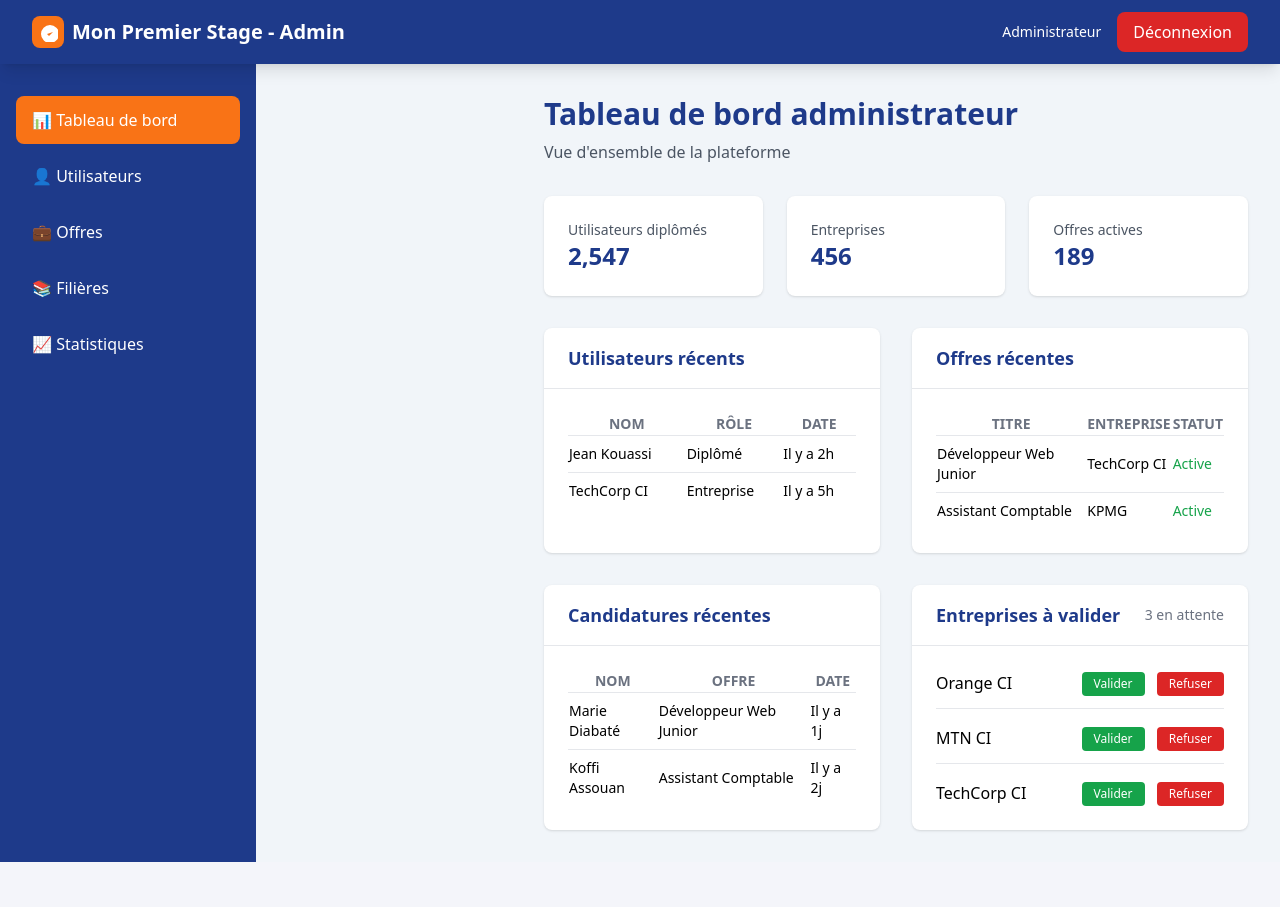
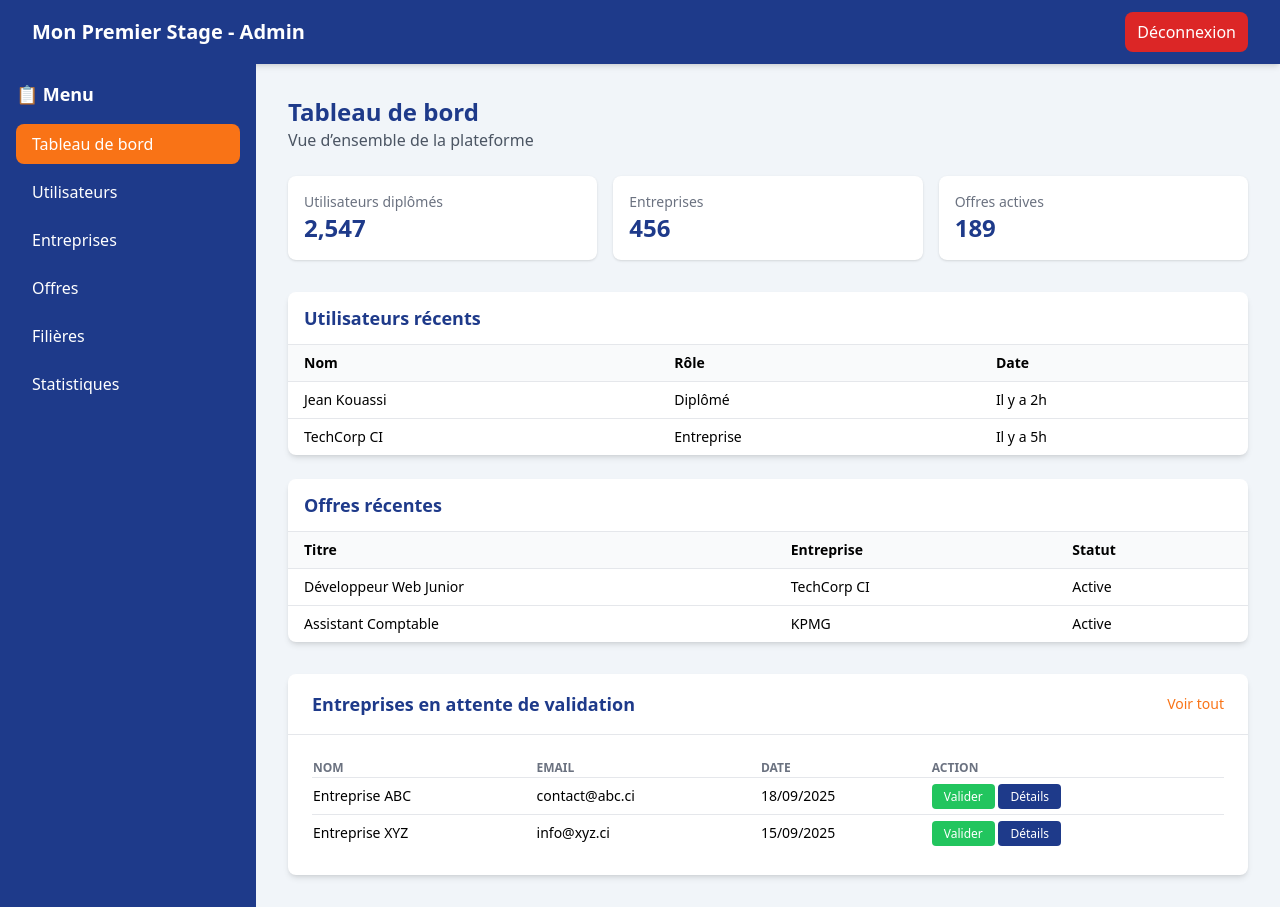
Before and after one commit to totoguie/mon_premier_stage, a Django app: template app_premier_stage/templates/admin/dashboard.html in a window 1280 px wide. Before the commit the page ends 862 px from the top, so only its background shows below. Run offline with Django 4.2, Linux system fonts and the light colour scheme; the template is opened without the code that fills it, so the values that code supplies are empty; some libraries are stand-ins or nearby versions.

Commit message:
suite gestion administration le 19/09/2025 à 16:59

```diff
--- a/app_premier_stage/templates/admin/dashboard.html
+++ b/app_premier_stage/templates/admin/dashboard.html
@@ -1,175 +1,184 @@
 <!DOCTYPE html>
 <html lang="fr">
 <head>
-  <meta charset="UTF-8" />
-  <meta name="viewport" content="width=device-width, initial-scale=1.0" />
-  <title>Administration - Mon Premier Stage</title>
+  <meta charset="UTF-8">
+  <meta name="viewport" content="width=device-width, initial-scale=1.0">
+  <title>Admin Dashboard - Mon Premier Stage</title>
   <script src="https://cdn.tailwindcss.com"></script>
   <script>
     tailwind.config = {
       theme: {
         extend: {
           colors: {
-            "primary-blue": "#1E3A8A",
-            "primary-orange": "#F97316",
-            "light-gray": "#F1F5F9",
-            "medium-gray": "#E5E7EB",
-          },
-        },
-      },
-    };
+            'primary-blue': '#1E3A8A',
+            'primary-orange': '#F97316',
+            'light-gray': '#F1F5F9',
+            'medium-gray': '#E5E7EB'
+          }
+        }
+      }
+    }
   </script>
 </head>
-<body class="bg-light-gray flex flex-col min-h-screen">
+<body class="bg-light-gray">
   <!-- Header -->
-  <header class="bg-primary-blue text-white shadow-lg sticky top-0 z-50">
-    <div class="max-w-7xl mx-auto px-4 sm:px-6 lg:px-8">
-      <div class="flex justify-between items-center h-16">
-        <div class="flex items-center space-x-2">
-          <div class="w-8 h-8 bg-primary-orange rounded-lg flex items-center justify-center">
-            <svg class="w-5 h-5 text-white" fill="currentColor" viewBox="0 0 20 20">
-              <path d="M9 12l2 2 4-4m6 2a9 9 0 11-18 0 9 9 0 0118 0z"/>
-            </svg>
-          </div>
-          <span class="text-xl font-bold">Mon Premier Stage - Admin</span>
-        </div>
-
-        <!-- Bouton mobile -->
-        <button id="menu-btn" class="md:hidden bg-primary-orange px-3 py-2 rounded focus:outline-none">
-          ☰
-        </button>
-
-        <div class="hidden md:flex items-center space-x-4">
-          <span class="text-sm">Administrateur</span>
-          <button class="bg-red-600 hover:bg-red-700 px-4 py-2 rounded-lg font-medium transition-colors">
+  <header class="bg-primary-blue text-white shadow-md">
+    <div class="max-w-7xl mx-auto px-4 sm:px-6 lg:px-8 flex justify-between items-center h-16">
+      <h1 class="font-bold text-lg sm:text-xl">Mon Premier Stage - Admin</h1>
+      <button class="bg-red-600 hover:bg-red-700 px-3 py-2 rounded-lg text-sm sm:text-base">
         Déconnexion
       </button>
     </div>
-      </div>
-    </div>
   </header>
 
-  <div class="flex flex-1">
+  <div class="flex flex-col md:flex-row min-h-screen">
     <!-- Sidebar -->
-    <aside id="sidebar" class="w-64 bg-primary-blue text-white fixed md:relative inset-y-0 left-0 transform -translate-x-full md:translate-x-0 transition-transform duration-200 ease-in-out z-40">
-      <nav class="mt-8">
-        <div class="px-4 space-y-2">
-          <a href="#" class="flex items-center px-4 py-3 bg-primary-orange rounded-lg font-medium">📊 Tableau de bord</a>
-          <a href="#" class="flex items-center px-4 py-3 hover:bg-blue-800 rounded-lg">👤 Utilisateurs</a>
-          <a href="#" class="flex items-center px-4 py-3 hover:bg-blue-800 rounded-lg">💼 Offres</a>
-          <a href="#" class="flex items-center px-4 py-3 hover:bg-blue-800 rounded-lg">📚 Filières</a>
-          <a href="#" class="flex items-center px-4 py-3 hover:bg-blue-800 rounded-lg">📈 Statistiques</a>
+    <aside class="bg-primary-blue text-white w-full md:w-64 md:min-h-screen">
+      <div class="px-4 py-4 flex md:block justify-between items-center">
+        <span class="text-lg font-semibold">📋 Menu</span>
+        <!-- Burger mobile -->
+        <button id="menuToggle" class="md:hidden text-white">☰</button>
       </div>
+      <nav id="menuItems" class="hidden md:block px-4 space-y-2">
+        <a href="#" class="block px-4 py-2 bg-primary-orange rounded-lg">Tableau de bord</a>
+        <a href="#" class="block px-4 py-2 hover:bg-blue-800 rounded-lg">Utilisateurs</a>
+        <a href="#" class="block px-4 py-2 hover:bg-blue-800 rounded-lg">Entreprises</a>
+        <a href="#" class="block px-4 py-2 hover:bg-blue-800 rounded-lg">Offres</a>
+        <a href="#" class="block px-4 py-2 hover:bg-blue-800 rounded-lg">Filières</a>
+        <a href="{% url 'statistique' %}" class="block px-4 py-2 hover:bg-blue-800 rounded-lg">Statistiques</a>
       </nav>
     </aside>
 
-    <!-- Contenu principal -->
-    <main class="flex-1 p-6 md:p-8 ml-0 md:ml-64">
+    <!-- Contenu -->
+    <main class="flex-1 p-4 sm:p-8">
       <!-- En-tête -->
-      <div class="mb-8">
-        <h1 class="text-2xl md:text-3xl font-bold text-primary-blue">Tableau de bord administrateur</h1>
-        <p class="text-gray-600 mt-2">Vue d'ensemble de la plateforme</p>
+      <div class="mb-6">
+        <h2 class="text-2xl font-bold text-primary-blue">Tableau de bord</h2>
+        <p class="text-gray-600 text-sm sm:text-base">Vue d’ensemble de la plateforme</p>
       </div>
 
       <!-- Statistiques -->
-      <div class="grid grid-cols-1 sm:grid-cols-2 lg:grid-cols-3 gap-6 mb-8">
-        <div class="bg-white rounded-lg shadow p-6"><p class="text-sm text-gray-600">Utilisateurs diplômés</p><p class="text-2xl font-bold text-primary-blue">2,547</p></div>
-        <div class="bg-white rounded-lg shadow p-6"><p class="text-sm text-gray-600">Entreprises</p><p class="text-2xl font-bold text-primary-blue">456</p></div>
-        <div class="bg-white rounded-lg shadow p-6"><p class="text-sm text-gray-600">Offres actives</p><p class="text-2xl font-bold text-primary-blue">189</p></div>
+      <div class="grid grid-cols-1 sm:grid-cols-2 lg:grid-cols-3 gap-4 mb-8">
+        <div class="bg-white shadow rounded-lg p-4">
+          <p class="text-gray-500 text-sm">Utilisateurs diplômés</p>
+          <p class="text-2xl font-bold text-primary-blue">2,547</p>
+        </div>
+        <div class="bg-white shadow rounded-lg p-4">
+          <p class="text-gray-500 text-sm">Entreprises</p>
+          <p class="text-2xl font-bold text-primary-blue">456</p>
+        </div>
+        <div class="bg-white shadow rounded-lg p-4">
+          <p class="text-gray-500 text-sm">Offres actives</p>
+          <p class="text-2xl font-bold text-primary-blue">189</p>
+        </div>
       </div>
 
-      <!-- Grilles -->
-      <div class="grid grid-cols-1 lg:grid-cols-2 gap-8 mb-8">
       <!-- Utilisateurs récents -->
-        <div class="bg-white rounded-lg shadow">
-          <div class="px-6 py-4 border-b">
-            <h2 class="text-lg font-semibold text-primary-blue">Utilisateurs récents</h2>
+      <div class="bg-white rounded-lg shadow-md mb-6">
+        <div class="px-4 py-3 border-b border-gray-200">
+          <h3 class="text-lg font-semibold text-primary-blue">Utilisateurs récents</h3>
         </div>
-          <div class="p-6 overflow-x-auto">
+        <div class="overflow-x-auto">
           <table class="min-w-full text-sm">
-              <thead class="text-gray-500 uppercase"><tr><th>Nom</th><th>Rôle</th><th>Date</th></tr></thead>
+            <thead class="bg-gray-50">
+              <tr>
+                <th class="px-4 py-2 text-left">Nom</th>
+                <th class="px-4 py-2 text-left">Rôle</th>
+                <th class="px-4 py-2 text-left">Date</th>
+              </tr>
+            </thead>
             <tbody>
-                <tr class="border-t"><td class="py-2">Jean Kouassi</td><td>Diplômé</td><td>Il y a 2h</td></tr>
-                <tr class="border-t"><td class="py-2">TechCorp CI</td><td>Entreprise</td><td>Il y a 5h</td></tr>
+              <tr class="border-t">
+                <td class="px-4 py-2">Jean Kouassi</td>
+                <td class="px-4 py-2">Diplômé</td>
+                <td class="px-4 py-2">Il y a 2h</td>
+              </tr>
+              <tr class="border-t">
+                <td class="px-4 py-2">TechCorp CI</td>
+                <td class="px-4 py-2">Entreprise</td>
+                <td class="px-4 py-2">Il y a 5h</td>
+              </tr>
             </tbody>
           </table>
         </div>
       </div>
 
       <!-- Offres récentes -->
-        <div class="bg-white rounded-lg shadow">
-          <div class="px-6 py-4 border-b">
-            <h2 class="text-lg font-semibold text-primary-blue">Offres récentes</h2>
+      <div class="bg-white rounded-lg shadow-md">
+        <div class="px-4 py-3 border-b border-gray-200">
+          <h3 class="text-lg font-semibold text-primary-blue">Offres récentes</h3>
         </div>
-          <div class="p-6 overflow-x-auto">
+        <div class="overflow-x-auto">
           <table class="min-w-full text-sm">
-              <thead class="text-gray-500 uppercase"><tr><th>Titre</th><th>Entreprise</th><th>Statut</th></tr></thead>
+            <thead class="bg-gray-50">
+              <tr>
+                <th class="px-4 py-2 text-left">Titre</th>
+                <th class="px-4 py-2 text-left">Entreprise</th>
+                <th class="px-4 py-2 text-left">Statut</th>
+              </tr>
+            </thead>
             <tbody>
-                <tr class="border-t"><td class="py-2">Développeur Web Junior</td><td>TechCorp CI</td><td><span class="text-green-600">Active</span></td></tr>
-                <tr class="border-t"><td class="py-2">Assistant Comptable</td><td>KPMG</td><td><span class="text-green-600">Active</span></td></tr>
-              </tbody>
-            </table>
-          </div>
-        </div>
-      </div>
-
-      <!-- Nouvelles sections -->
-      <div class="grid grid-cols-1 lg:grid-cols-2 gap-8">
-        <!-- Candidatures récentes -->
-        <div class="bg-white rounded-lg shadow">
-          <div class="px-6 py-4 border-b">
-            <h2 class="text-lg font-semibold text-primary-blue">Candidatures récentes</h2>
-          </div>
-          <div class="p-6 overflow-x-auto">
-            <table class="min-w-full text-sm">
-              <thead class="text-gray-500 uppercase"><tr><th>Nom</th><th>Offre</th><th>Date</th></tr></thead>
-              <tbody>
-                <tr class="border-t"><td class="py-2">Marie Diabaté</td><td>Développeur Web Junior</td><td>Il y a 1j</td></tr>
-                <tr class="border-t"><td class="py-2">Koffi Assouan</td><td>Assistant Comptable</td><td>Il y a 2j</td></tr>
+              <tr class="border-t">
+                <td class="px-4 py-2">Développeur Web Junior</td>
+                <td class="px-4 py-2">TechCorp CI</td>
+                <td class="px-4 py-2">Active</td>
+              </tr>
+              <tr class="border-t">
+                <td class="px-4 py-2">Assistant Comptable</td>
+                <td class="px-4 py-2">KPMG</td>
+                <td class="px-4 py-2">Active</td>
+              </tr>
             </tbody>
           </table>
         </div>
       </div>
 
-        <!-- Entreprises à valider -->
-        <div class="bg-white rounded-lg shadow">
-          <div class="px-6 py-4 border-b flex justify-between items-center">
-            <h2 class="text-lg font-semibold text-primary-blue">Entreprises à valider</h2>
-            <span class="text-sm text-gray-500">3 en attente</span>
+       <!-- 🚨 Entreprises à valider -->
+      <div class="bg-white rounded-lg shadow-md mt-8">
+        <div class="px-6 py-4 border-b border-gray-200 flex justify-between items-center">
+          <h2 class="text-lg font-semibold text-primary-blue">Entreprises en attente de validation</h2>
+          <a href="#" class="text-sm text-primary-orange hover:underline">Voir tout</a>
         </div>
-          <div class="p-6 space-y-4">
-            <div class="flex justify-between items-center border-b pb-3">
-              <span class="font-medium">Orange CI</span>
-              <div class="space-x-2">
-                <button class="px-3 py-1 bg-green-600 text-white rounded text-xs hover:bg-green-700">Valider</button>
-                <button class="px-3 py-1 bg-red-600 text-white rounded text-xs hover:bg-red-700">Refuser</button>
-              </div>
-            </div>
-            <div class="flex justify-between items-center border-b pb-3">
-              <span class="font-medium">MTN CI</span>
-              <div class="space-x-2">
-                <button class="px-3 py-1 bg-green-600 text-white rounded text-xs hover:bg-green-700">Valider</button>
-                <button class="px-3 py-1 bg-red-600 text-white rounded text-xs hover:bg-red-700">Refuser</button>
-              </div>
-            </div>
-            <div class="flex justify-between items-center">
-              <span class="font-medium">TechCorp CI</span>
-              <div class="space-x-2">
-                <button class="px-3 py-1 bg-green-600 text-white rounded text-xs hover:bg-green-700">Valider</button>
-                <button class="px-3 py-1 bg-red-600 text-white rounded text-xs hover:bg-red-700">Refuser</button>
-              </div>
-            </div>
-          </div>
+        <div class="p-6">
+          <table class="min-w-full text-sm">
+            <thead>
+              <tr class="text-left text-xs font-medium text-gray-500 uppercase">
+                <th>Nom</th>
+                <th>Email</th>
+                <th>Date</th>
+                <th>Action</th>
+              </tr>
+            </thead>
+            <tbody>
+              <tr class="border-t">
+                <td class="py-2">Entreprise ABC</td>
+                <td>contact@abc.ci</td>
+                <td>18/09/2025</td>
+                <td>
+                  <a href="#" class="bg-green-500 text-white px-3 py-1 rounded text-xs">Valider</a>
+                  <a href="#" class="bg-primary-blue text-white px-3 py-1 rounded text-xs">Détails</a>
+                </td>
+              </tr>
+              <tr class="border-t">
+                <td class="py-2">Entreprise XYZ</td>
+                <td>info@xyz.ci</td>
+                <td>15/09/2025</td>
+                <td>
+                  <a href="#" class="bg-green-500 text-white px-3 py-1 rounded text-xs">Valider</a>
+                  <a href="#" class="bg-primary-blue text-white px-3 py-1 rounded text-xs">Détails</a>
+                </td>
+              </tr>
+            </tbody>
+          </table>
         </div>
       </div>
     </main>
   </div>
 
   <script>
-    const btn = document.getElementById("menu-btn");
-    const sidebar = document.getElementById("sidebar");
-    btn.addEventListener("click", () => {
-      sidebar.classList.toggle("-translate-x-full");
+    // Toggle menu mobile
+    document.getElementById("menuToggle").addEventListener("click", () => {
+      document.getElementById("menuItems").classList.toggle("hidden");
     });
   </script>
 </body>
--- a/projet_premier_stage/settings.py
+++ b/projet_premier_stage/settings.py
@@ -102,7 +102,7 @@ WSGI_APPLICATION = 'projet_premier_stage.wsgi.application'
 DATABASES = {
     'default': {
         'ENGINE': 'django.db.backends.sqlite3',
-        'NAME': BASE_DIR / 'db.sqlite3',
+        'NAME': BASE_DIR / 'premier_stage_db.sqlite3',
     }
 }
 
```
Also changed, not shown: app_premier_stage/models.py (deleted, +0 -93 lines), app_premier_stage/templates/admin/base_admin.html (added, +30 -0 lines), app_premier_stage/templates/admin/detail_candidature.html (added, +16 -0 lines), app_premier_stage/templates/admin/detail_entreprise.html (added, +24 -0 lines), app_premier_stage/templates/admin/detail_stagiaire.html (added, +17 -0 lines), app_premier_stage/templates/admin/liste_candidatures.html (added, +27 -0 lines), app_premier_stage/templates/admin/liste_entreprises.html (added, +36 -0 lines), app_premier_stage/templates/admin/liste_offres.html (added, +25 -0 lines), app_premier_stage/templates/admin/liste_stagiaires.html (added, +29 -0 lines), app_premier_stage/templates/admin/statisques.html (+86 -26 lines), app_premier_stage/views.py (+62 -3 lines), app_premier_stage/migrations/0001_initial.py (deleted), db.sqlite3 (deleted). Lines whose indentation alone changed are shown as unchanged.
